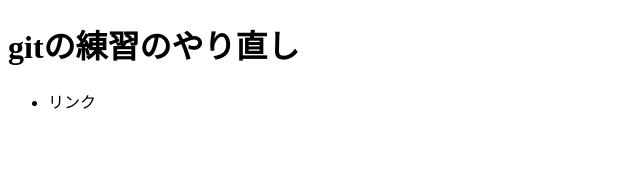
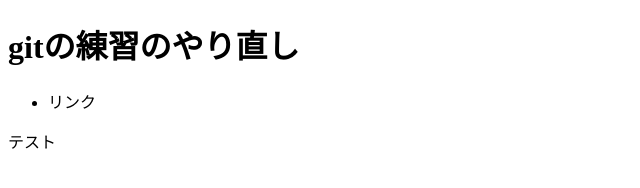
Before and after one commit to Kato819/git-test, a plain HTML site: page index.html in a window 1280 px wide. Shown: the full height of the page, 0-640 px from the left. Drawn offline with Linux system fonts and the light colour scheme.

Commit message:
メイン追加

```diff
--- a/index.html
+++ b/index.html
@@ -14,5 +14,8 @@
             </ul>
         </nav>
     </header>
+    <main class="main">
+        <div class="test">テスト</div>
+    </main>
 </body>
 </html>
```
